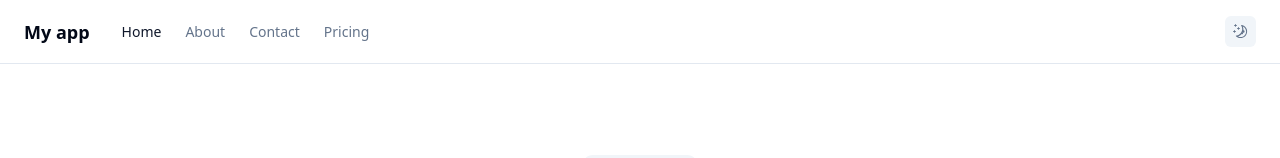
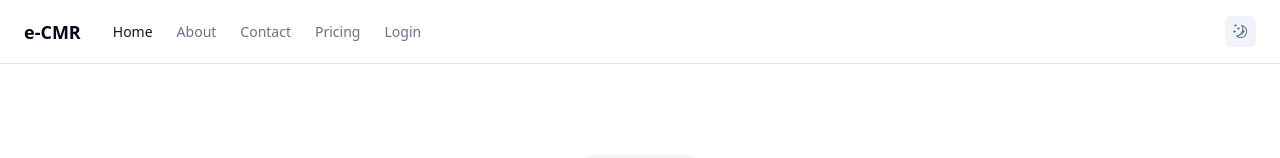
Before and after one commit to altanlabs/my-app, a React (Vite) app: page / in a window 1280 px wide. Shown: the top 158 px of the page. Built offline with nearby package versions, Linux system fonts and the light colour scheme; what @radix-ui/themes would draw is missing.

Commit message:
Update app name to e-CMR and add login link to navigation menu.

```diff
--- a/src/App.tsx
+++ b/src/App.tsx
@@ -17,9 +17,10 @@ import { Layout } from "./layout";
 import Index from "./pages/index";
 import NotFound from "./pages/NotFound";
 import DashboardPage from "./pages/dashboard/DashboardPage";
+import LoginPage from "./pages/login";
 import { useTheme } from "./theme/use-theme";
 
-const appName = "My app";
+const appName = "e-CMR";
 
 // Define sidebar configuration
 const dashboardSidebar = {
@@ -87,6 +88,7 @@ const App = () => {
                           { label: "About", href: "/about" },
                           { label: "Contact", href: "/contact" },
                           { label: "Pricing", href: "/pricing" },
+                          { label: "Login", href: "/login" },
                         ],
                         showNotifications: false,
                         showUserMenu: false,
@@ -96,6 +98,7 @@ const App = () => {
                   }
                 >
                   <Route index element={<Index />} />
+                  <Route path="login" element={<LoginPage />} />
                   <Route path="*" element={<NotFound />} />
                 </Route>
 
```
